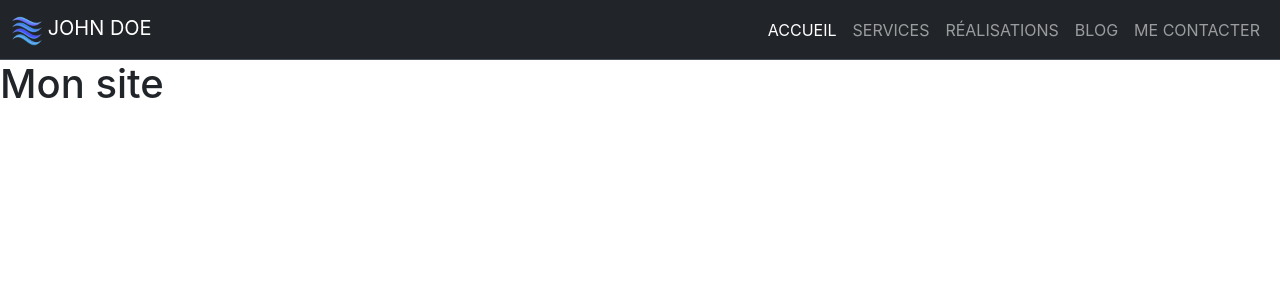
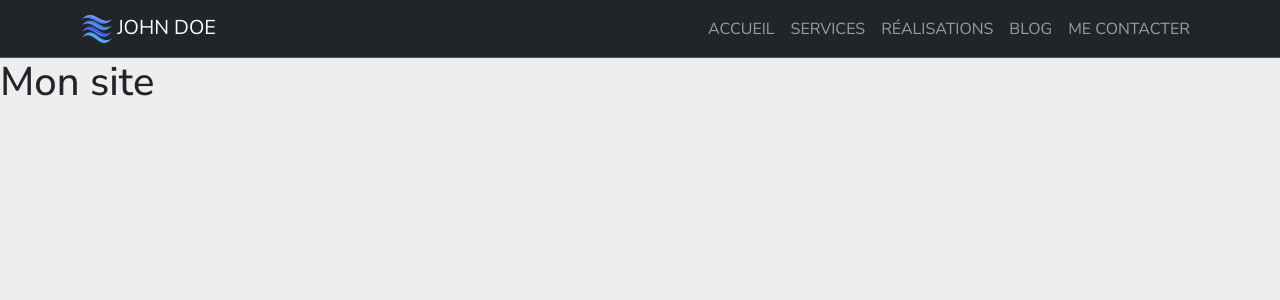
Before and after one commit to Olbor-dev/cv-john-doe, a React (Create React App) app: page / in a window 1280 px wide. Shown: the top 300 px of the page. Built offline with nearby package versions, Linux system fonts and the light colour scheme.

Commit message:
Maj navbar

```diff
--- a/public/index.html
+++ b/public/index.html
@@ -2,14 +2,17 @@
 <html lang="en">
   <head>
     <meta charset="utf-8" />
-    <link rel="icon" href="%PUBLIC_URL%/favicon.ico" />
+    <link rel="icon" href="favicon.png" />
+    <!-- google font-->
+    <link rel="preconnect" href="https://fonts.googleapis.com">
+    <link rel="preconnect" href="https://fonts.gstatic.com" crossorigin>
+    <link href="https://fonts.googleapis.com/css2?family=Nunito+Sans:ital,opsz,wght@0,6..12,200..1000;1,6..12,200..1000&display=swap" rel="stylesheet">
     <meta name="viewport" content="width=device-width, initial-scale=1" />
     <meta name="theme-color" content="#000000" />
     <meta
       name="description"
-      content="Web site created using create-react-app"
+      content="Web site created by John Doe web developer"
     />
-    <link rel="apple-touch-icon" href="%PUBLIC_URL%/logo192.png" />
     <!-- Bootstrap -->
     <link href="https://cdn.jsdelivr.net/npm/bootstrap@5.3.3/dist/css/bootstrap.min.css" rel="stylesheet" integrity="sha384-QWTKZyjpPEjISv5WaRU9OFeRpok6YctnYmDr5pNlyT2bRjXh0JMhjY6hW+ALEwIH" crossorigin="anonymous">
     <!--
--- a/src/components/Header.jsx
+++ b/src/components/Header.jsx
@@ -4,18 +4,18 @@ export const Header = () => {
   return (
     <header>
         <nav class="navbar navbar-expand-lg bg-dark border-bottom border-body text-uppercase" data-bs-theme="dark">
-            <div class="container-fluid">
-                <a class="navbar-brand" href="#/Page-top">
+            <div class="container">
+                <a class="navbar-brand text-white" href="#/Page-top">
                     <img src="/apple-touch-icon.png" alt="Logo" width="30" height="30" class="d-inline-block align-text-top" />
                     <span> John Doe</span>
                 </a>
-                <button class="navbar-toggler" type="button" data-bs-toggle="collapse" data-bs-target="#navbarNavDropdown" aria-controls="navbarNavDropdown" aria-expanded="false" aria-label="Toggle navigation">
+                <button class="navbar-toggler" type="button" data-bs-toggle="collapse" data-bs-target="#navbarNav" aria-controls="navbarNav" aria-expanded="false" aria-label="Toggle navigation">
                     <span class="navbar-toggler-icon"></span>
                 </button>
                 <div class="collapse navbar-collapse justify-content-end" id="navbarNav">
                     <ul class="navbar-nav">
                         <li class="nav-item">
-                            <a class="nav-link active" aria-current="page" href="#/Accueil">Accueil</a>
+                            <a class="nav-link" href="#/Accueil">Accueil</a>
                         </li>
                         <li class="nav-item">
                             <a class="nav-link" href="#/Services">Services</a>
--- a/src/index.css
+++ b/src/index.css
@@ -1,13 +1,7 @@
 body {
   margin: 0;
-  font-family: -apple-system, BlinkMacSystemFont, 'Segoe UI', 'Roboto', 'Oxygen',
-    'Ubuntu', 'Cantarell', 'Fira Sans', 'Droid Sans', 'Helvetica Neue',
-    sans-serif;
+  font-family: "Nunito Sans", serif;
   -webkit-font-smoothing: antialiased;
   -moz-osx-font-smoothing: grayscale;
+  background-color: #EEE;
 }
-
-code {
-  font-family: source-code-pro, Menlo, Monaco, Consolas, 'Courier New',
-    monospace;
-}
```
Also changed, not shown: public/favicon.png (added).
